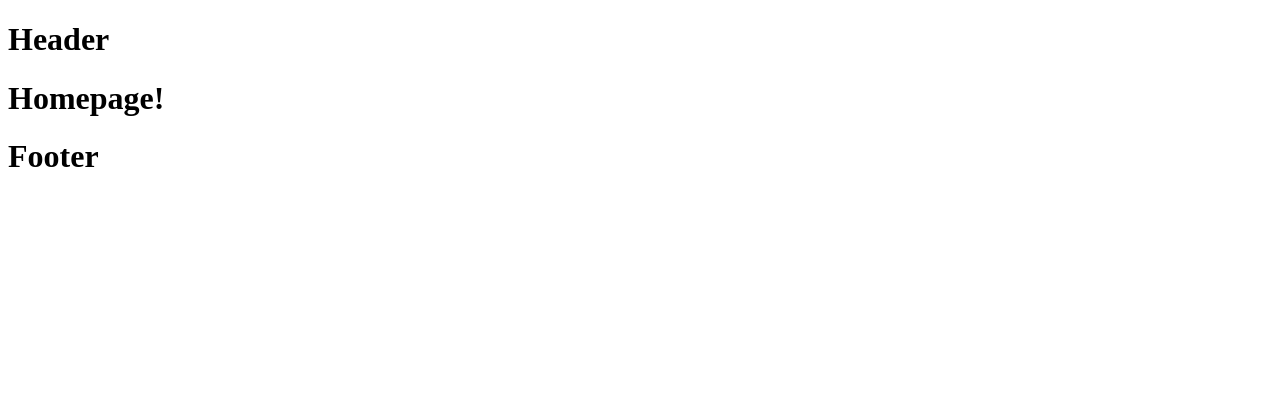
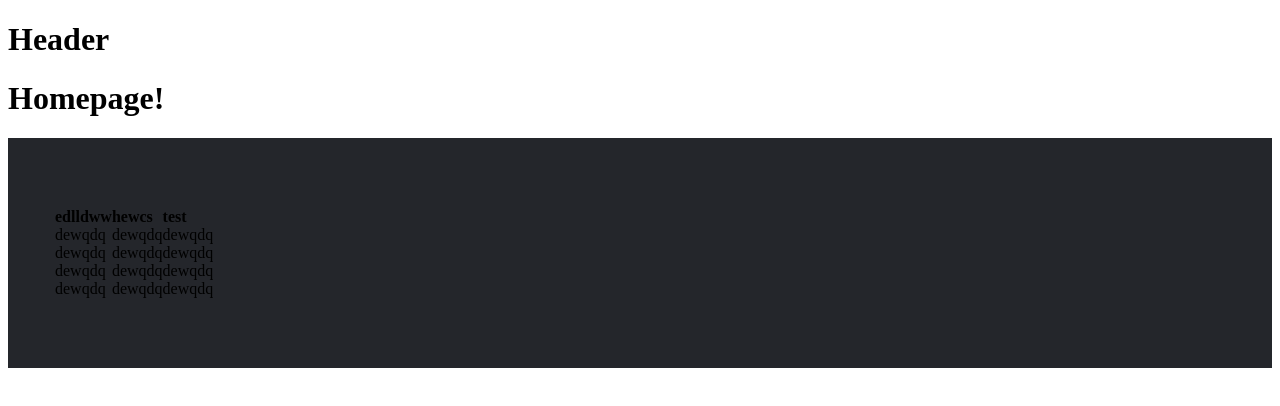
Before and after one commit to DanielMollerSD/WPRProject, a React (Vite) app in the folder frontend/: page /home in a window 1280 px wide. Shown: the top 406 px of the page. Built offline with nearby package versions, Linux system fonts and the light colour scheme.

Commit message:
frontend: component footer begin gemaakt met background color

```diff
--- a/frontend/src/components/footer/index.jsx
+++ b/frontend/src/components/footer/index.jsx
@@ -4,9 +4,41 @@ function Footer() {
 
     return (
         <>
-            <div>
-                <h1>Footer</h1>
+        <div className="component component-footer">
+        <footer className='footer'>
+            <div className='container'>
+                <div className='row'>
+                    <div className='col-md-4'>
+                        <h4>edlldww</h4>
+                        <ul>
+                            <li>dewqdq</li>
+                            <li>dewqdq</li>
+                            <li>dewqdq</li>
+                            <li>dewqdq</li>
+                        </ul>
+                    </div>
+                    <div className='col-md-4'>
+                        <h4>hewcs</h4>
+                        <ul>
+                            <li>dewqdq</li>
+                            <li>dewqdq</li>
+                            <li>dewqdq</li>
+                            <li>dewqdq</li>
+                        </ul>
+                    </div>
+                    <div className='col-md-4'>
+                        <h4>test</h4>
+                        <ul>
+                            <li>dewqdq</li>
+                            <li>dewqdq</li>
+                            <li>dewqdq</li>
+                            <li>dewqdq</li>
+                        </ul>
+                    </div>
+                </div>
             </div>
+        </footer>
+        </div>
         </>
     )
 }
--- a/frontend/src/components/footer/styles.scss
+++ b/frontend/src/components/footer/styles.scss
@@ -0,0 +1,27 @@
+@import url('https://fonts.googleapis.com/css2?family=Poppins:wght@300;400;500;600;700&display=swap');
+.component.component-footer {
+    * {
+        margin: 0;
+        padding: 0;
+        box-sizing: border-box;
+    }
+
+    .container {
+        max-width: 1170px;
+        margin: auto;
+    }
+
+    .row {
+        display: flex;
+        flex-wrap: wrap;
+    }
+
+    ul {
+        list-style: none;
+    }
+
+    .footer {
+        background-color: #24262b;
+        padding: 70px 0;
+    }
+}
```
